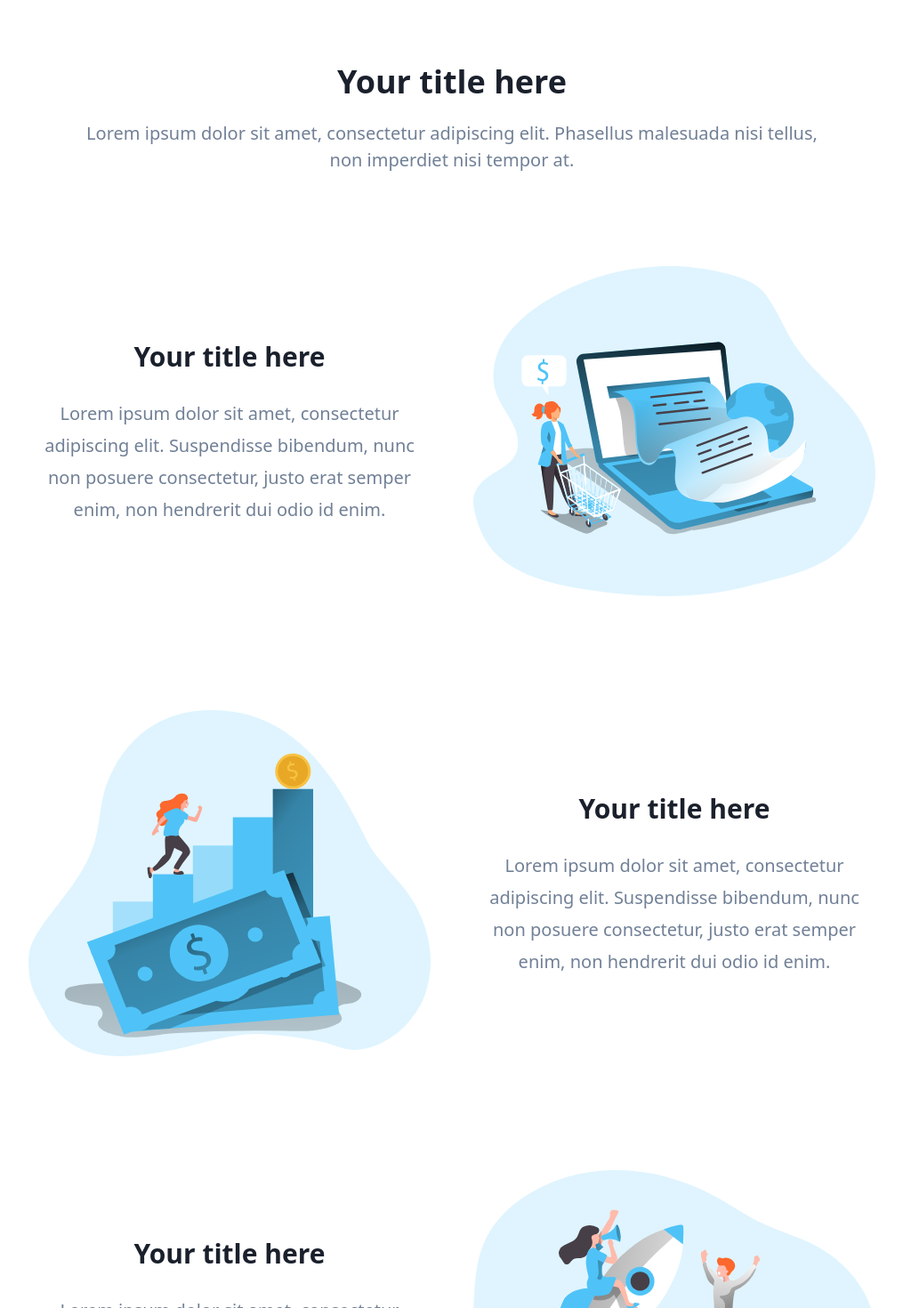
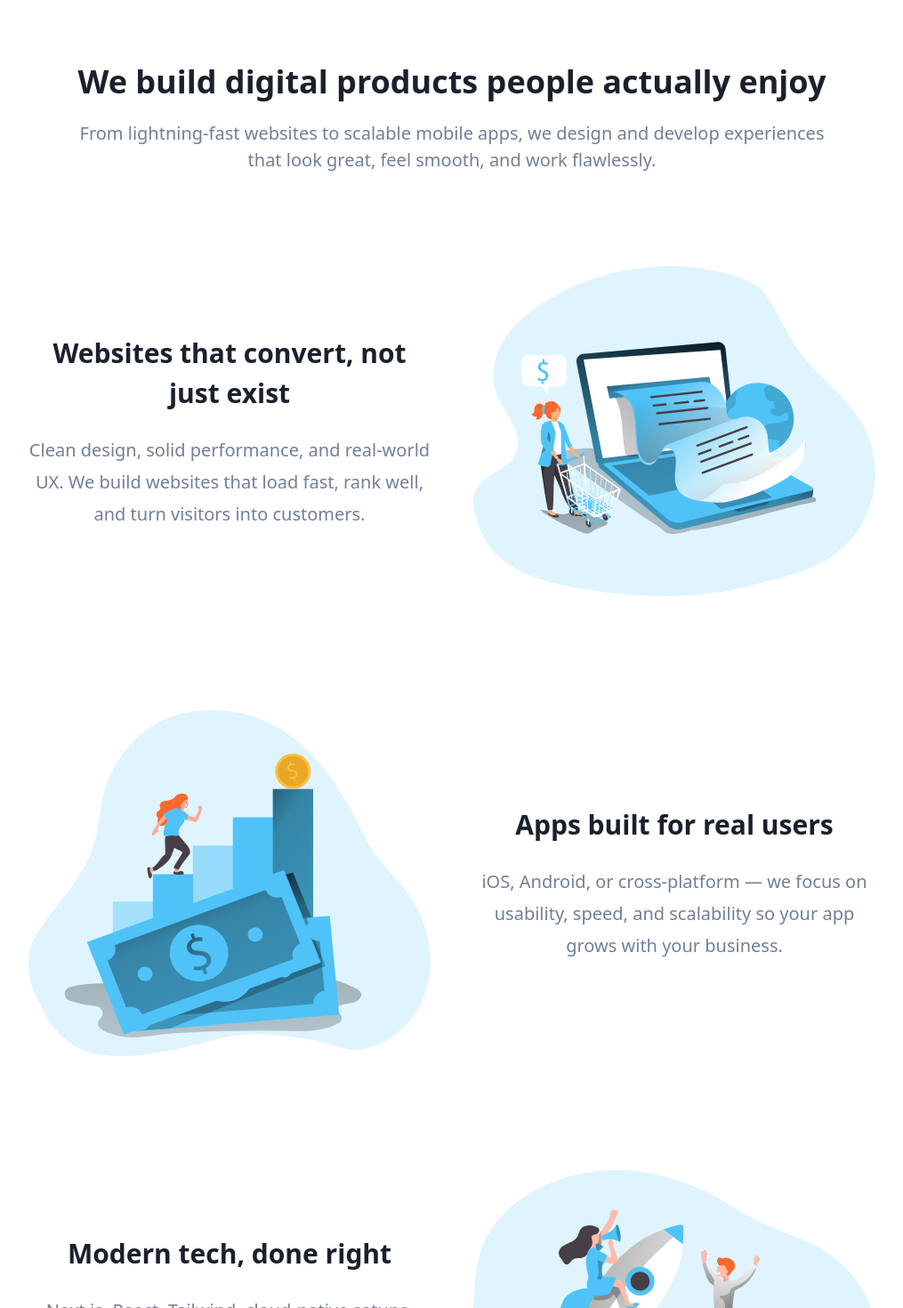
Before and after one commit to Xholysea/zaqen-final, a Next.js app: page / in a window 1280 px wide. Shown: the part 1360-2830 px from the top of the page at 89% size, without its empty margins (132-1147 px from the left). Built offline with nearby package versions, Linux system fonts and the light colour scheme.

Commit message:
laanatullah alayk

```diff
--- a/src/templates/VerticalFeatures.tsx
+++ b/src/templates/VerticalFeatures.tsx
@@ -3,27 +3,29 @@ import { Section } from '../layout/Section';
 
 const VerticalFeatures = () => (
   <Section
-    title="Your title here"
-    description="Lorem ipsum dolor sit amet, consectetur adipiscing elit. Phasellus malesuada nisi tellus, non imperdiet nisi tempor at."
+    title="We build digital products people actually enjoy"
+    description="From lightning-fast websites to scalable mobile apps, we design and develop experiences that look great, feel smooth, and work flawlessly."
   >
     <VerticalFeatureRow
-      title="Your title here"
-      description="Lorem ipsum dolor sit amet, consectetur adipiscing elit. Suspendisse bibendum, nunc non posuere consectetur, justo erat semper enim, non hendrerit dui odio id enim."
+      title="Websites that convert, not just exist"
+      description="Clean design, solid performance, and real-world UX. We build websites that load fast, rank well, and turn visitors into customers."
       image="/assets/images/feature.svg"
-      imageAlt="First feature alt text"
+      imageAlt="High-performance websites illustration"
     />
+
     <VerticalFeatureRow
-      title="Your title here"
-      description="Lorem ipsum dolor sit amet, consectetur adipiscing elit. Suspendisse bibendum, nunc non posuere consectetur, justo erat semper enim, non hendrerit dui odio id enim."
+      title="Apps built for real users"
+      description="iOS, Android, or cross-platform — we focus on usability, speed, and scalability so your app grows with your business."
       image="/assets/images/feature2.svg"
-      imageAlt="Second feature alt text"
+      imageAlt="Mobile app development illustration"
       reverse
     />
+
     <VerticalFeatureRow
-      title="Your title here"
-      description="Lorem ipsum dolor sit amet, consectetur adipiscing elit. Suspendisse bibendum, nunc non posuere consectetur, justo erat semper enim, non hendrerit dui odio id enim."
+      title="Modern tech, done right"
+      description="Next.js, React, Tailwind, cloud-native setups, and clean code, we even do Shopify & WooCommerce Builds. No overengineering — just the right tools for long-term success."
       image="/assets/images/feature3.svg"
-      imageAlt="Third feature alt text"
+      imageAlt="Modern tech stack illustration"
     />
   </Section>
 );
```
